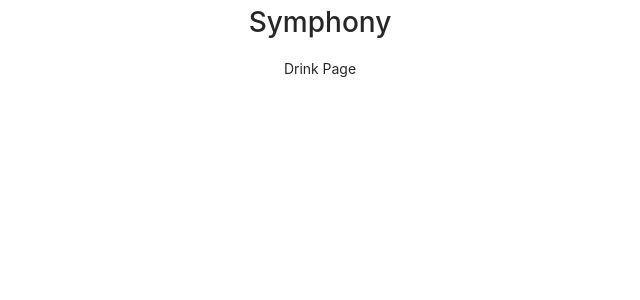
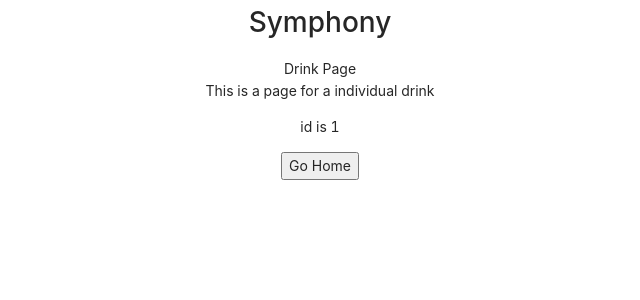
Before and after one commit to imanipaul/symphony, a React (Create React App) app: page /drink/1 in a window 1280 px wide. Shown: the top 300 px of the page, without its empty margins (320-960 px from the left). Built offline with nearby package versions, Linux system fonts and the light colour scheme.

Commit message:
Add useparams and usehistory to navigate pages

```diff
--- a/src/components/DataCard.js
+++ b/src/components/DataCard.js
@@ -2,26 +2,27 @@ import React, { useEffect, useState } from "react";
 import { Card, Skeleton, Tag, Image } from "antd";
 import useFetch from "../hooks/useFetch";
 import "../styles/DataCard.scss";
+import { Link } from "react-router-dom";
 
 export default function DataCard(props) {
   const { response, loading, error } = useFetch(props.url);
-  const [selectedDrink, setSelectedDrinks] = useState(null);
+  const [selectedDrink, setSelectedDrink] = useState(null);
 
   useEffect(() => {
     loading && console.log("loading...");
     error && console.log("Something went wrong...Error!");
     response && console.log("response is ", response.drinks[0]);
+    selectedDrink && console.log("selected drinks is", selectedDrink);
   }, [loading, response, error]);
 
   return (
+    <Link to={response ? `/drink/${response.drinks[0].idDrink}` : "/"}>
       <Card
         hoverable
         style={{ width: 250, height: 380 }}
         loading={loading}
         className="drink-card"
-      onClick={() =>
-        console.log("clicked drink is", response.drinks[0].idDrink)
-      }
+        onClick={() => setSelectedDrink(response.drinks[0].idDrink)}
       >
         <Skeleton loading={loading}>
           {response && (
@@ -38,5 +39,6 @@ export default function DataCard(props) {
           )}
         </Skeleton>
       </Card>
+    </Link>
   );
 }
--- a/src/views/Drink.js
+++ b/src/views/Drink.js
@@ -1,5 +1,18 @@
-import React from "react";
+import React, { useEffect, useState } from "react";
+import { useParams, useHistory } from "react-router-dom";
 
 export default function Drink(props) {
-  return <div>Drink Page</div>;
+  let { id } = useParams();
+  let history = useHistory();
+
+  return (
+    <div>
+      Drink Page
+      <p>This is a page for a individual drink</p>
+      <p>id is {id}</p>
+      <button type="button" onClick={() => history.push("/home")}>
+        Go Home
+      </button>
+    </div>
+  );
 }
```
Lines whose indentation alone changed are shown as unchanged.
